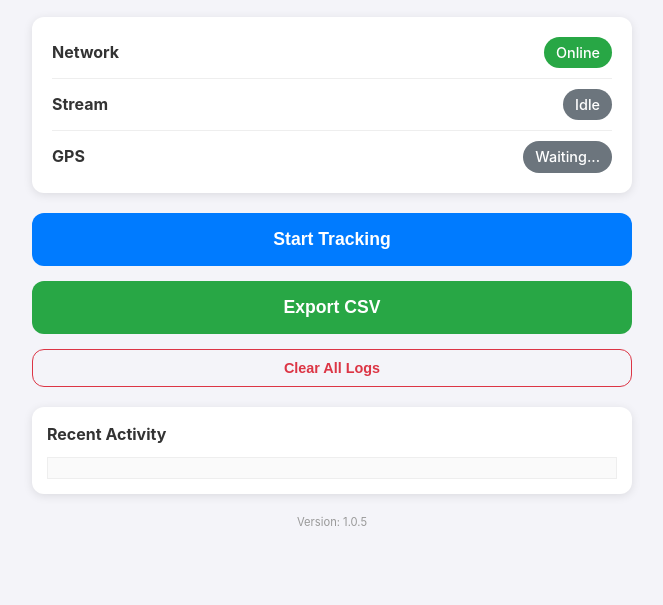
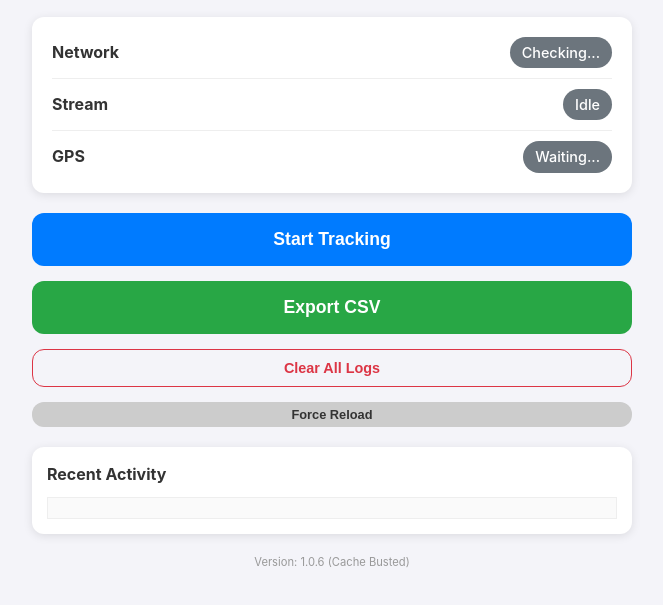
Before and after one commit to Jawney/CellDataStreamingTest, a plain HTML site: page index.html in a window 1280 px wide. Shown: the part 61-666 px from the top of the page, without its empty margins (308-971 px from the left). Drawn offline with Linux system fonts and the light colour scheme.

Commit message:
Add cache-busting logic and version 1.0.6 to force clean refresh on iOS

```diff
--- a/index.html
+++ b/index.html
@@ -29,6 +29,7 @@
             <button id="startBtn">Start Tracking</button>
             <button id="exportBtn">Export CSV</button>
             <button id="clearBtn">Clear All Logs</button>
+            <button onclick="location.reload(true)" style="background: #ccc; color: #333; font-size: 0.8rem; padding: 5px;">Force Reload</button>
         </div>
 
         <div class="log-section">
@@ -37,7 +38,7 @@
         </div>
 
         <div style="text-align: center; margin-top: 20px; font-size: 0.7rem; color: #999;">
-            Version: 1.0.5
+            Version: 1.0.6 (Cache Busted)
         </div>
 
         <!-- Hidden Media Elements for Keep-Awake & Monitoring -->
@@ -45,6 +46,11 @@
         <audio id="streamAudio" crossorigin="anonymous" class="hidden"></audio>
     </div>
 
-    <script src="app.js"></script>
+    <script>
+        // Inject script with timestamp to bypass GitHub Pages / Safari cache
+        const script = document.createElement('script');
+        script.src = 'app.js?v=' + Date.now();
+        document.body.appendChild(script);
+    </script>
 </body>
 </html>
```
